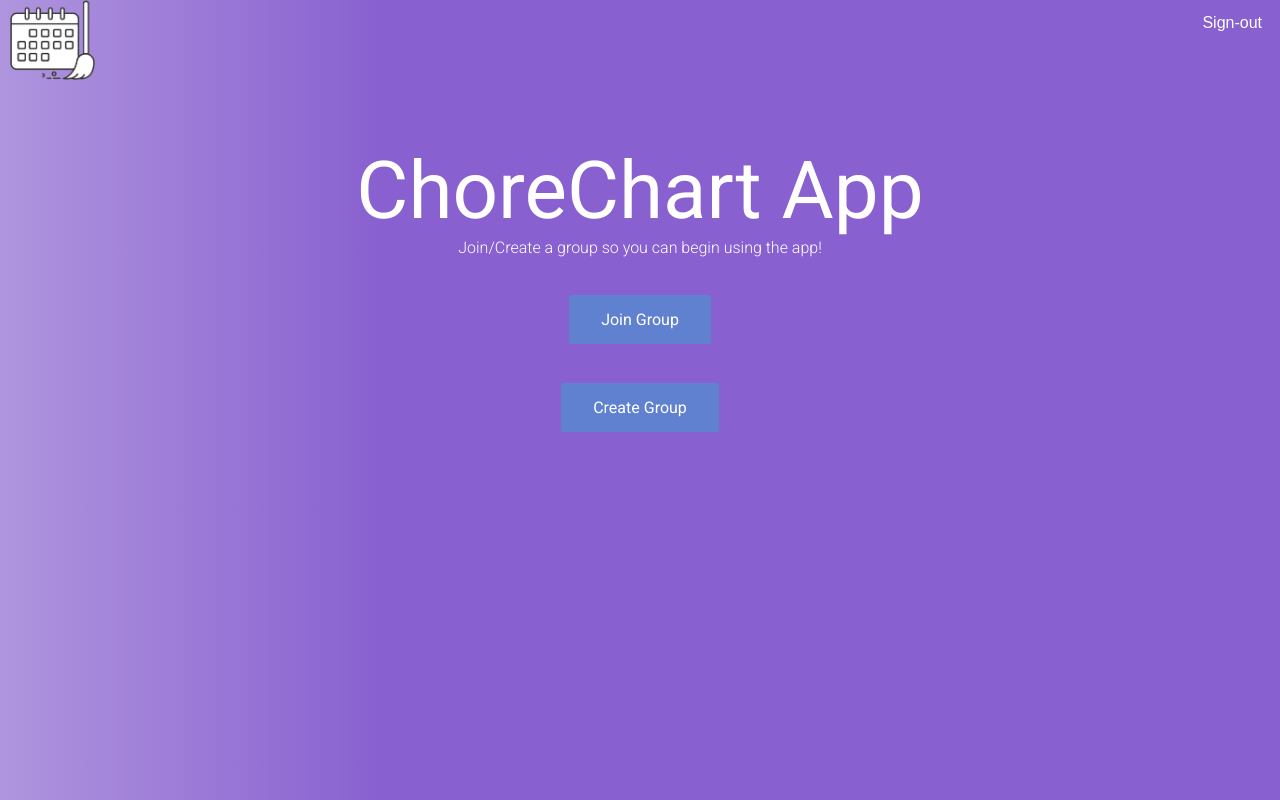
After one commit to Tom-Moyse/ChoreChart, a PHP site: page /joingroup.php in a window 1280 px wide. The commit adds this page. Run offline with PHP 8.4, Linux system fonts and the light colour scheme.

Commit message:
Begun implementing creating/joining groups

```diff
--- a/TODO.txt
+++ b/TODO.txt
@@ -2,14 +2,14 @@ HTML + CSS for:
     Landing Page - DONE
     Register Page - DONE
     Login Page - DONE
-    Join/new group page
+    Join/new group page - DONE
     Group chores overview page
     User chores overview page
     Moderator manage chores page
     Moderator manage group page
     Account details page
 
-PHP login session
+PHP login/sign-out session - DONE
 SQL database design - DONE
 SQL database implementation - DONE
 
--- /dev/null
+++ b/joingroup.php
@@ -0,0 +1,20 @@
+<!DOCTYPE html>
+<html lang="en">
+    <head>
+        <?php
+        include ("./php/header.php");
+        ?>
+        <title>ChoreChart</title>
+    </head>
+    <body>
+        <?php
+        include ("./php/navbar-entry.php")
+        ?>
+        <div class="center-box">
+            <h2>ChoreChart App</h2>
+            <p>Join/Create a group so you can begin using the app!</p>
+                <a class="button" href="register.php">Join Group</a>
+                <a class="button" href="php/create-group.php">Create Group</a>
+        </div>
+    </body>
+</html>
--- /dev/null
+++ b/php/navbar-entry.php
@@ -0,0 +1,8 @@
+<?php
+echo '<nav>
+    <a href="index.php"><img id="nav-img" src="img/icon.png" alt="Logo"></a>
+    <ul>
+        <li><a href="php/signout.php">Sign-out</a></li>
+    </ul>
+</nav>';
+?>
--- a/php/routepage.php
+++ b/php/routepage.php
@@ -19,6 +19,7 @@ if ($res['GroupID'] == null){
     exit();
 }
 else{
+    $_SESSION['gid'] = $res['GroupID'];
     header("Location: ../chores.php");
     exit();
 }
```
Also changed, not shown: php/signout.php (added, +9 -0 lines).
